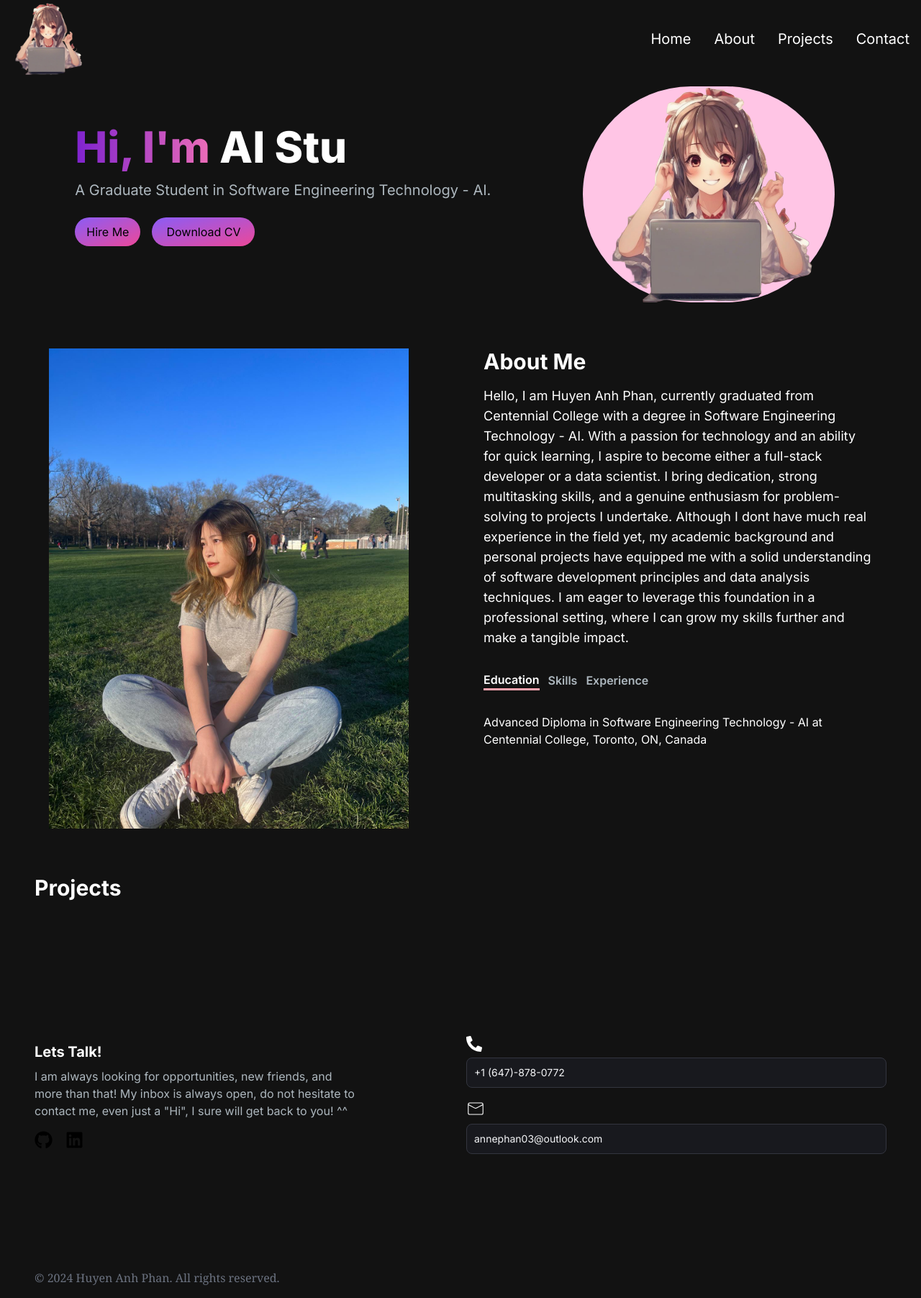
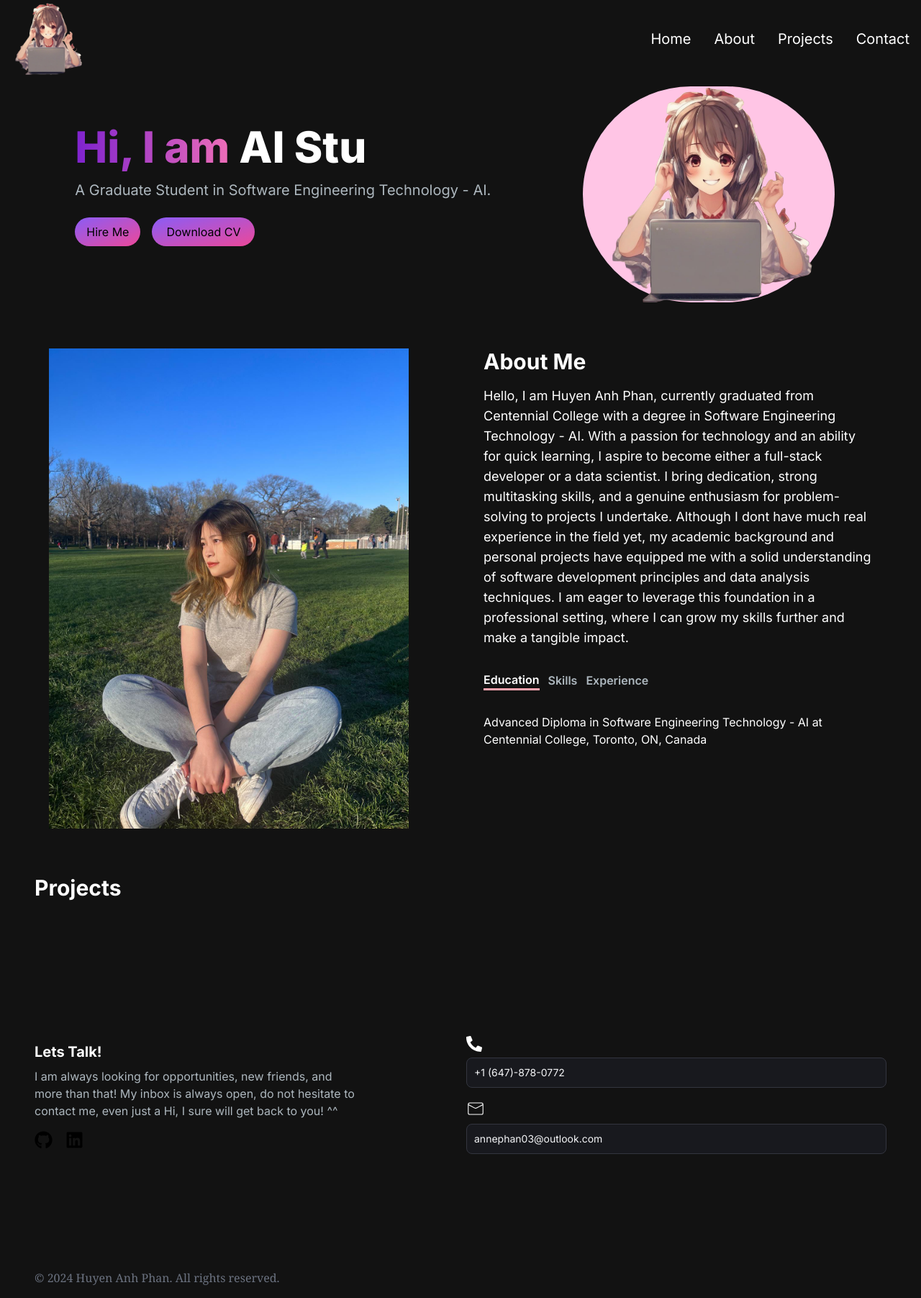
Before and after one commit to huyenanhphan/huyenanhphan.github.io, a Next.js app: page / in a window 1280 px wide. Shown: the whole page at 72% size. Built offline with nearby package versions, Linux system fonts and the light colour scheme.

Commit message:
Comma fix

```diff
--- a/src/app/components/ContactSection.jsx
+++ b/src/app/components/ContactSection.jsx
@@ -12,7 +12,7 @@
         <div className='mb-3'>
             <h5 className='text-xl font-bold text-white my-2'>Lets Talk!</h5>
             <p className='text-[#ADB7BE] mb-4 max-w-md'>I am always looking for opportunities, new friends, and more than that!
-            My inbox is always open, do not hesitate to contact me, even just a "Hi", I sure will get back to you! ^^ </p>
+            My inbox is always open, do not hesitate to contact me, even just a Hi, I sure will get back to you! ^^ </p>
             <div className='socials flex flex-row gap-2 '>
                 <Link href="github.com/huyenanhphan">
                 <FaGithub className='mr-2.5 ' size={25} width={700} height={700} />
--- a/src/app/components/HeroSection.jsx
+++ b/src/app/components/HeroSection.jsx
@@ -15,7 +15,7 @@
             <div className="grid grid-cols-1 lg:grid-cols-12">
                 <motion.div initial={{ opacity: 0 }} animate={{ opacity: 1 }} transition={{duration:0.5}} className="col-span-7 place-self-center">
                     <h1 className="text-4xl text-white font-extrabold mb-4 lg:text-6xl ">
-                        <span className="text-transparent bg-clip-text bg-gradient-to-r from-purple-700 to-pink-400">Hi, I'm {""}</span>
+                        <span className="text-transparent bg-clip-text bg-gradient-to-r from-purple-700 to-pink-400">Hi, I am {""}</span>
                         <TypeAnimation
       sequence={[
         'Huyen Anh',
```
